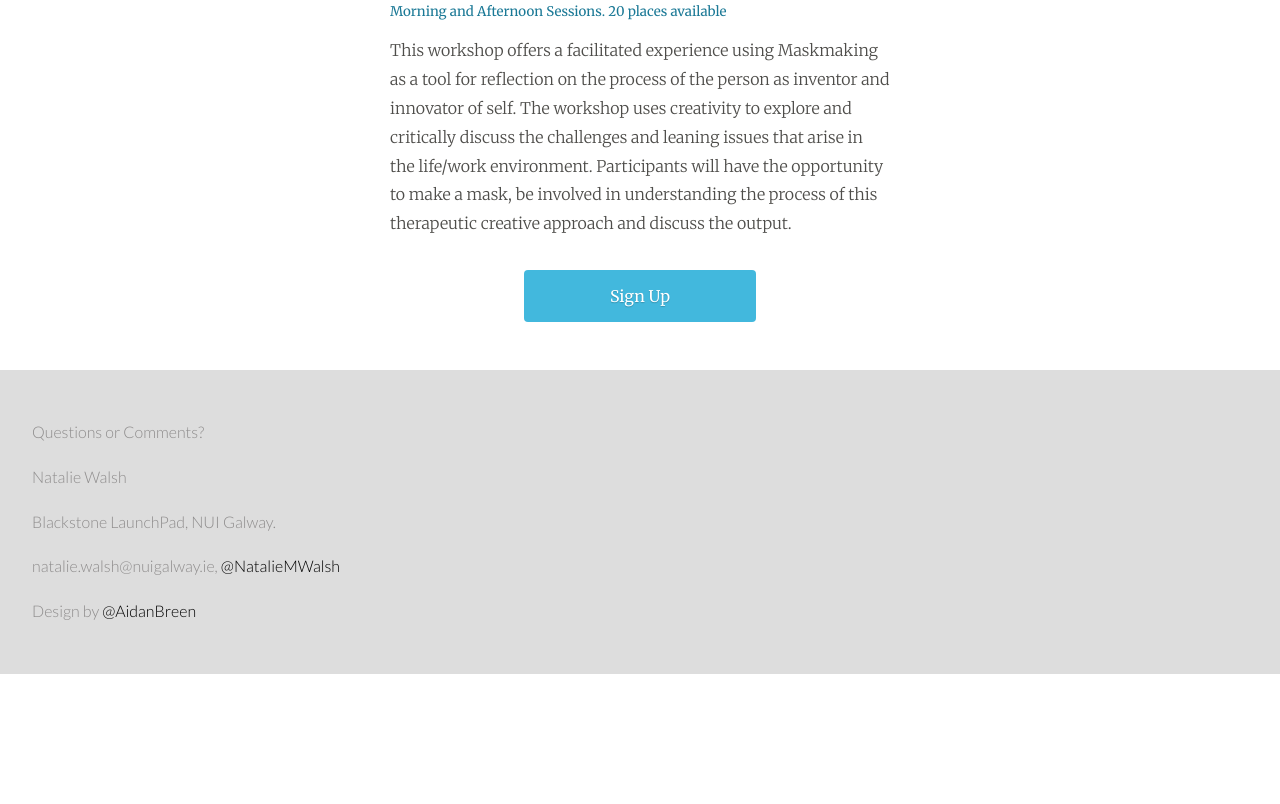
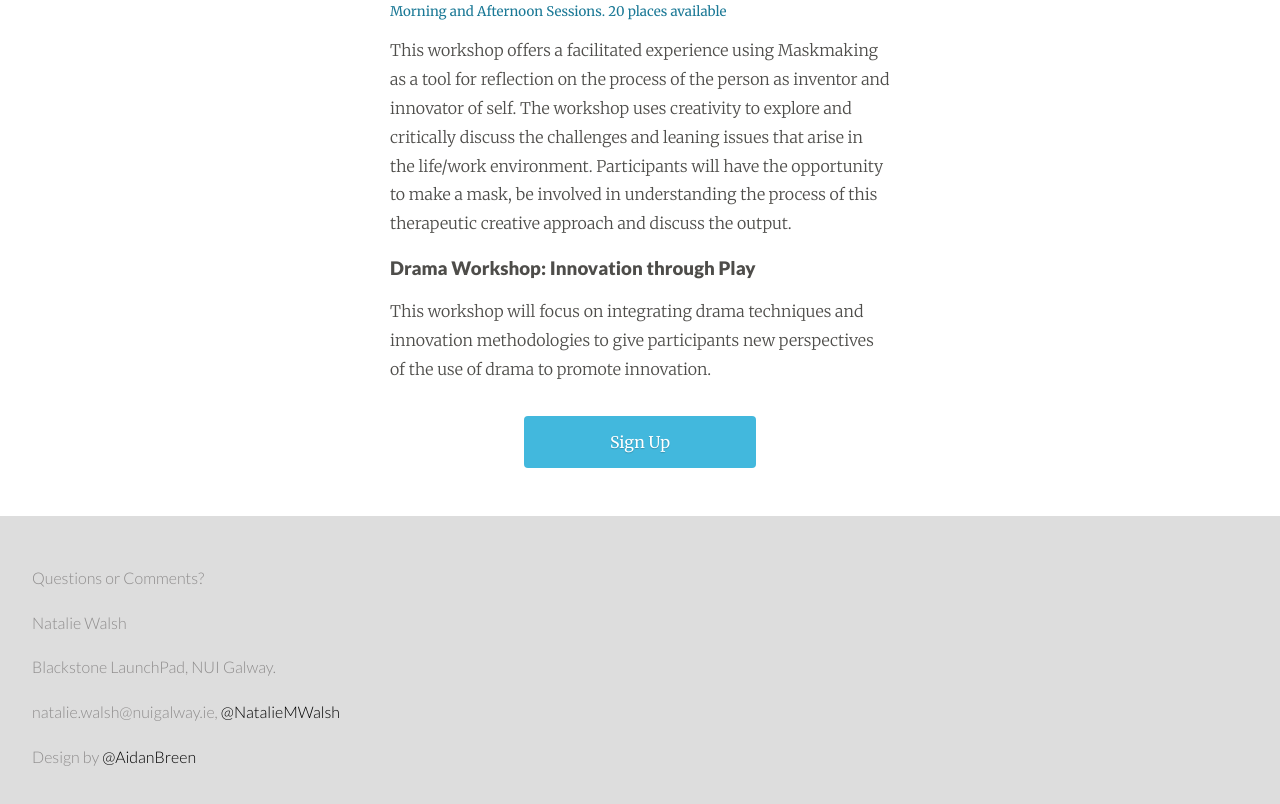
Before and after one commit to joshuatkchao/medtech, a plain HTML site: page index.html in a window 1280 px wide. Shown: the part 2979-3783 px from the top of the page. Before the commit the page ends 3653 px from the top, so only its background shows below. Drawn offline with Linux system fonts and the light colour scheme.

Commit message:
update with new workshop

```diff
--- a/index.html
+++ b/index.html
@@ -138,6 +138,10 @@ The Soft Robotics Toolkit is a collection of shared resources to support the des
 This workshop offers a facilitated experience using Maskmaking as a tool for reflection on the process of the person as inventor and innovator of self. The workshop uses creativity to explore and critically discuss the challenges and leaning issues that arise in the life/work environment. Participants will have the opportunity to make a mask, be involved in understanding the process of this therapeutic creative approach and discuss the output.
   </p>
 
+  <h3>Drama Workshop: Innovation through Play</h3>
+  <small></small>
+  <p>This workshop will focus on integrating drama techniques and innovation methodologies to give participants new perspectives of the use of drama to promote innovation.</p>
+
 
   <a class="bigButton" href="https://www.eventbrite.ie/e/innovation-at-play-tickets-31255071761">Sign Up</a>
 </div>
```
